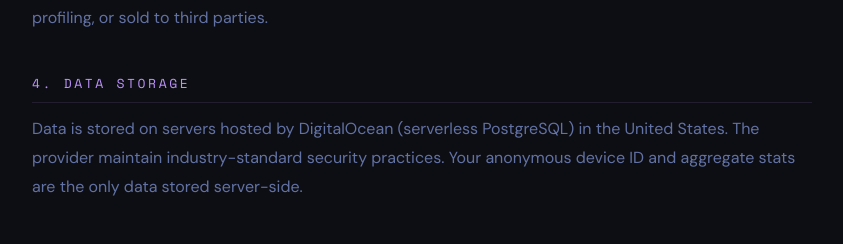
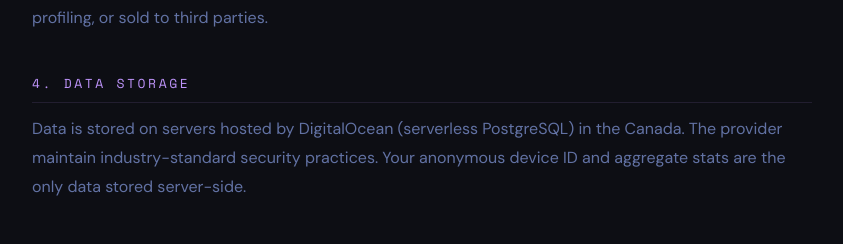
Before and after one commit to skd09/changelog-site, a Next.js app: page /privacy in a window 1280 px wide. Shown: the part 1405-1649 px from the top of the page, without its empty margins (218-1061 px from the left). Built offline with nearby package versions, Linux system fonts and the light colour scheme.

Commit message:
fix: database country

```diff
--- a/app/privacy/page.tsx
+++ b/app/privacy/page.tsx
@@ -62,7 +62,7 @@ export default function PrivacyPage() {
 
       <h2>4. DATA STORAGE</h2>
       <p>
-        Data is stored on servers hosted by DigitalOcean (serverless PostgreSQL) in the United States. The provider maintain industry-standard security practices.
+        Data is stored on servers hosted by DigitalOcean (serverless PostgreSQL) in the Canada. The provider maintain industry-standard security practices.
         Your anonymous device ID and aggregate stats are the only data stored server-side.
       </p>
 
```
